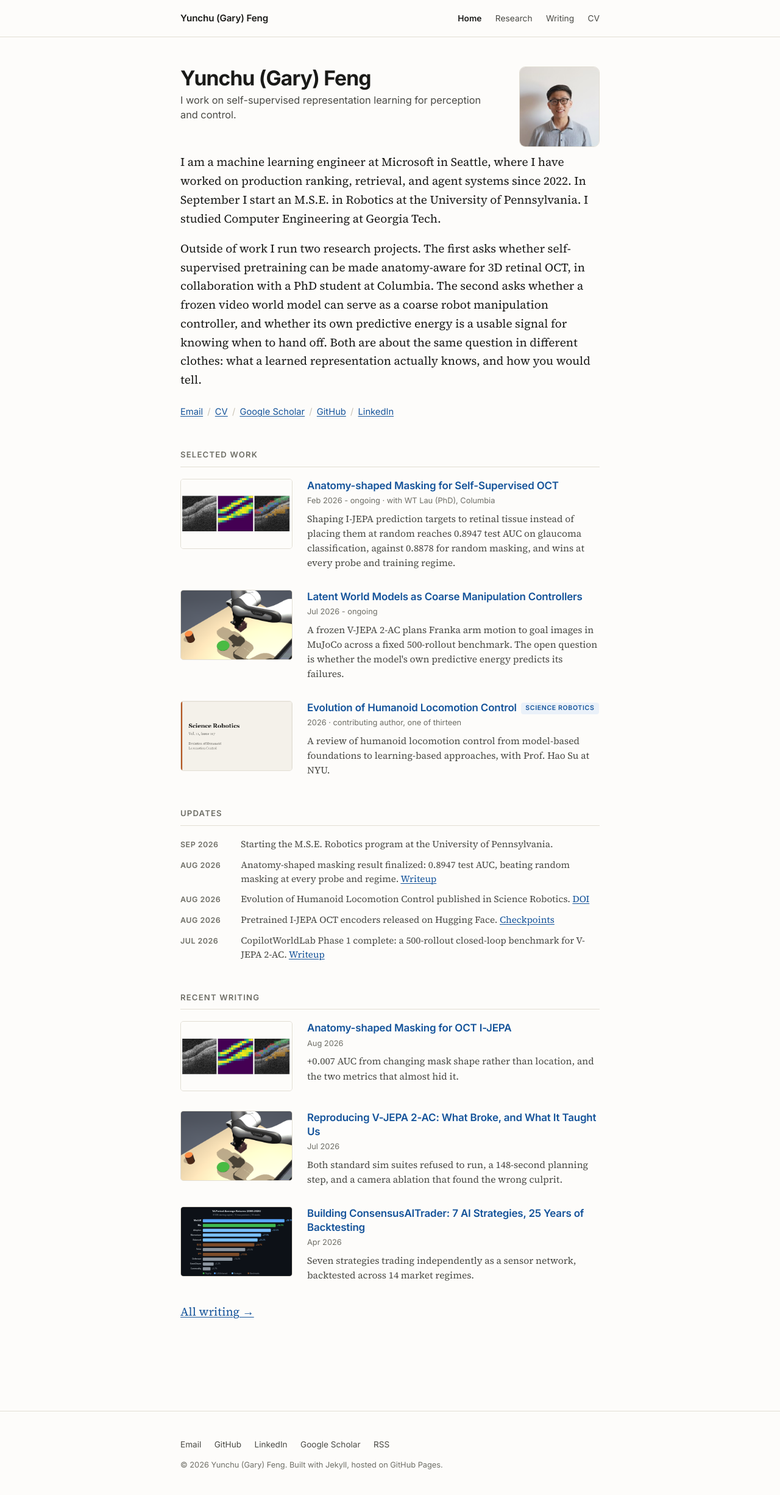
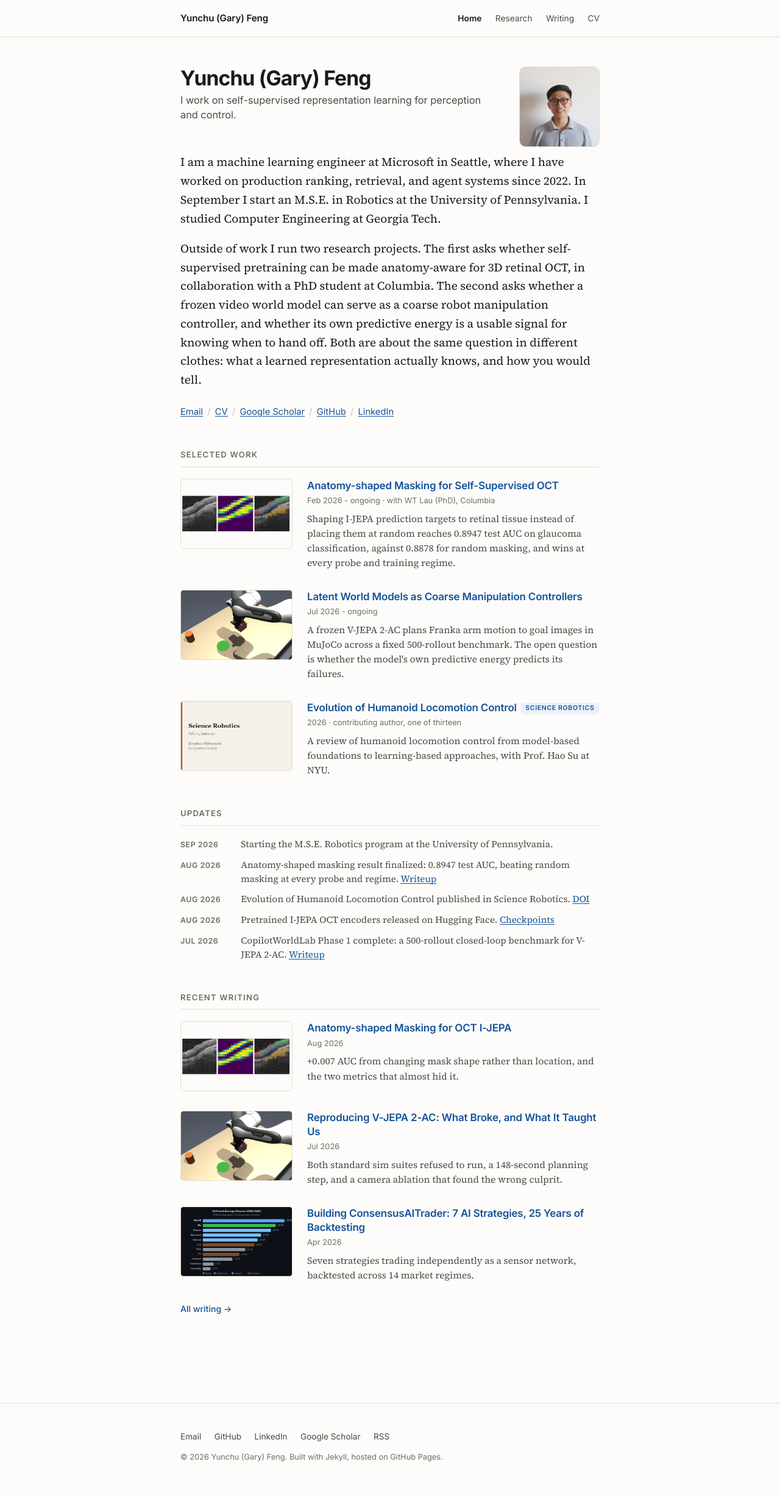
Before and after one commit to yfeng0206/yfeng0206.github.io, a Jekyll site: the page built from index.md, in a window 1280 px wide. Shown: the whole page at 61% size. Built offline with Jekyll 4.4.1, drawn with Linux system fonts in a browser that asks for light colours.

Commit message:
Restore .more-link styles
The previous commit removed the post-row CSS block, which also contained the
.more-link rules still used by the homepage and the research index.

Co-authored-by: Copilot <223556219+Copilot@users.noreply.github.com>
Copilot-Session: 842d0d62-03a9-48d3-8d1c-033bd1a377df

```diff
--- a/assets/css/main.scss
+++ b/assets/css/main.scss
@@ -268,3 +268,8 @@ pre code{background:none;padding:0;font-size:.8rem;white-space:pre}
   margin:-.6rem 0 1.4rem}
 .group-head{font-family:var(--font-ui);font-size:.9rem;font-weight:600;color:var(--text-secondary);
   margin:1.8rem 0 .6rem;letter-spacing:-.005em}
+
+/* "All writing ->" / "Google Scholar ->" links */
+.more-link{font-family:var(--font-ui);font-size:.88rem;margin-top:1.2rem}
+.more-link a{text-decoration:none;font-weight:500}
+.more-link a:hover{text-decoration:underline}
```
